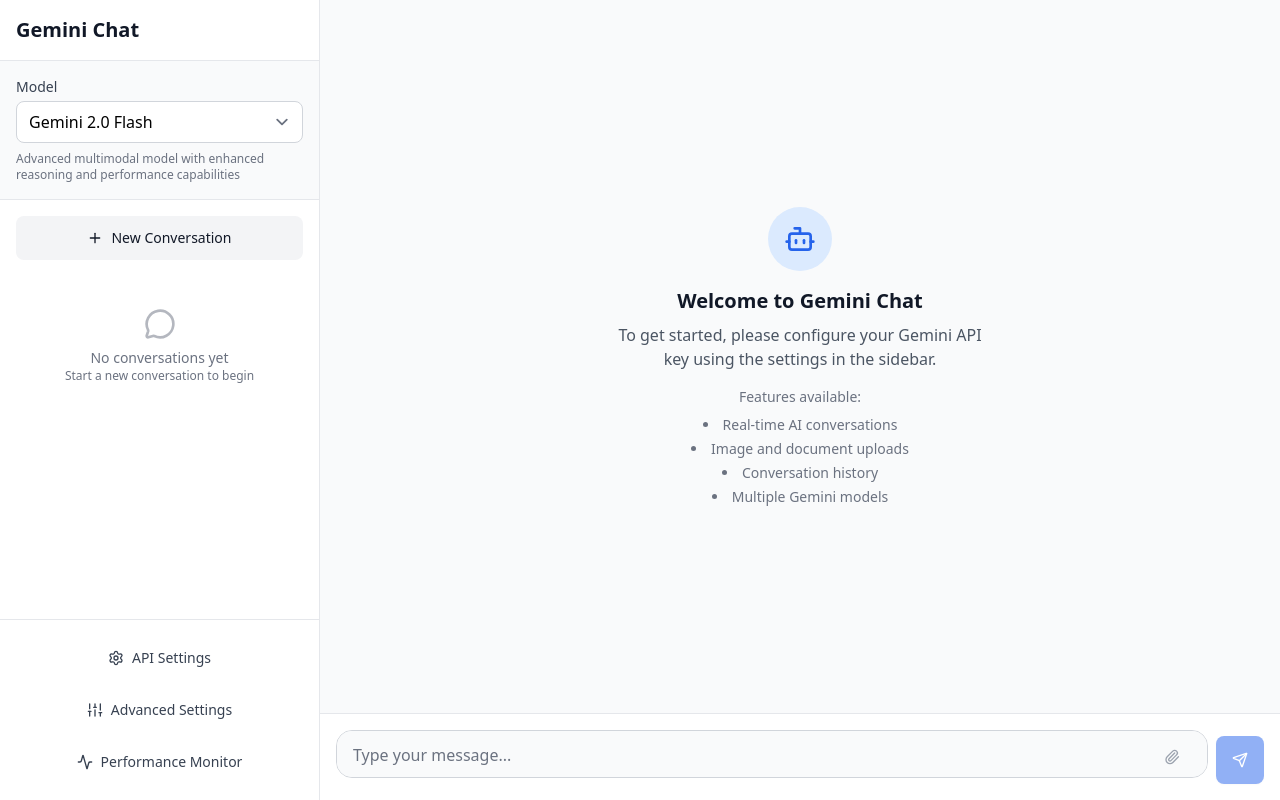
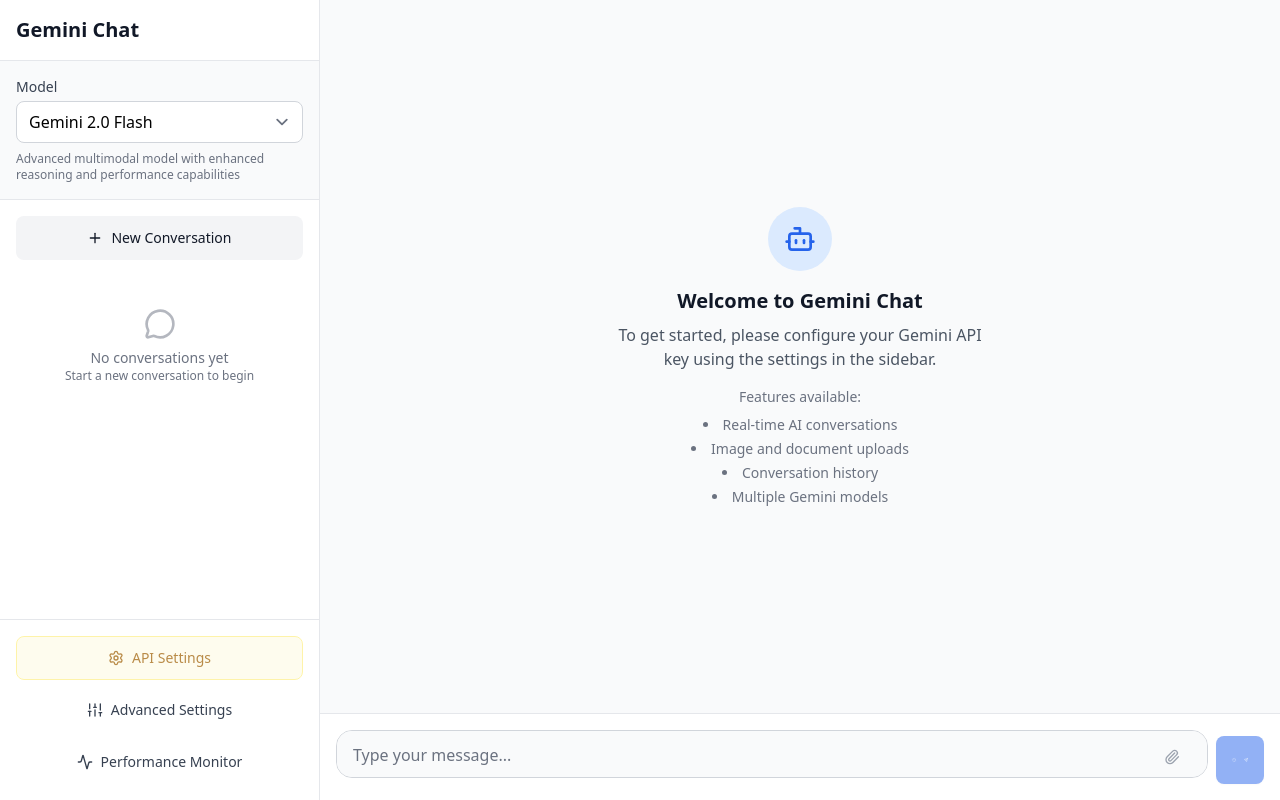
Before and after one commit to tellerlin/gemini-app, a React (Vite) app: page / in a window 1280 px wide. Built offline with nearby package versions, Linux system fonts and the light colour scheme.

Commit message:
闪烁提示

```diff
--- a/src/App.tsx
+++ b/src/App.tsx
@@ -128,6 +128,7 @@ function App() {
             selectedModel={selectedModel}
             onModelChange={setSelectedModel}
             isMobile={isMobile}
+            hasApiKey={apiKeys && apiKeys.length > 0}
           />
 
           {/* Main Chat Area */}
--- a/src/components/AdvancedSettingsModal.tsx
+++ b/src/components/AdvancedSettingsModal.tsx
@@ -78,7 +78,7 @@ export function AdvancedSettingsModal({
       ...prev,
       groundingConfig: {
         ...prev.groundingConfig,
-        enabled: prev.groundingConfig?.enabled ?? false,
+        enabled: prev.groundingConfig?.enabled ?? true,
         useGoogleSearch: prev.groundingConfig?.useGoogleSearch ?? true,
         maxResults: prev.groundingConfig?.maxResults ?? 5,
         ...updates,
@@ -91,7 +91,7 @@ export function AdvancedSettingsModal({
       ...prev,
       urlContextConfig: {
         ...prev.urlContextConfig,
-        enabled: prev.urlContextConfig?.enabled ?? false,
+        enabled: prev.urlContextConfig?.enabled ?? true,
         maxUrls: prev.urlContextConfig?.maxUrls ?? 3,
         urls: prev.urlContextConfig?.urls ?? [],
         ...updates,
--- a/src/components/Sidebar.tsx
+++ b/src/components/Sidebar.tsx
@@ -21,6 +21,7 @@ interface SidebarProps {
   selectedModel: string;
   onModelChange: (model: string) => void;
   isMobile?: boolean;
+  hasApiKey: boolean;
 }
 
 export function Sidebar({
@@ -38,6 +39,7 @@ export function Sidebar({
   selectedModel,
   onModelChange,
   isMobile = false,
+  hasApiKey,
 }: SidebarProps) {
   const [exportDropdownOpen, setExportDropdownOpen] = useState<string | null>(null);
 
@@ -231,7 +233,10 @@ export function Sidebar({
             <Button
               onClick={onOpenSettings}
               variant="ghost"
-              className="w-full justify-start"
+              className={cn(
+                "w-full justify-start",
+                !hasApiKey && "animate-pulse bg-yellow-50 hover:bg-yellow-100 text-yellow-700 border border-yellow-200"
+              )}
             >
               <Settings className="h-4 w-4 mr-2" />
               API Settings
```
